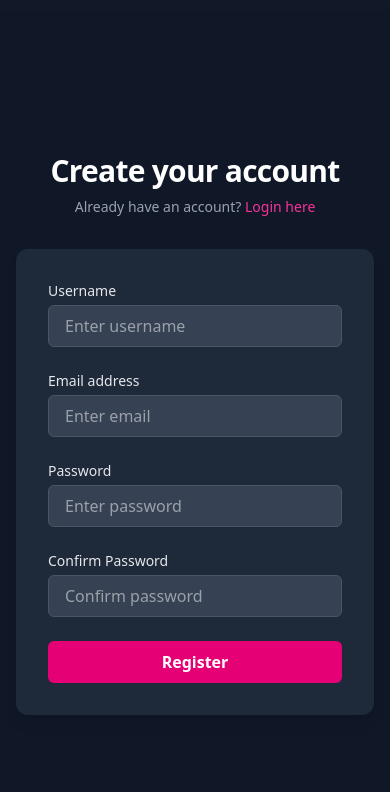
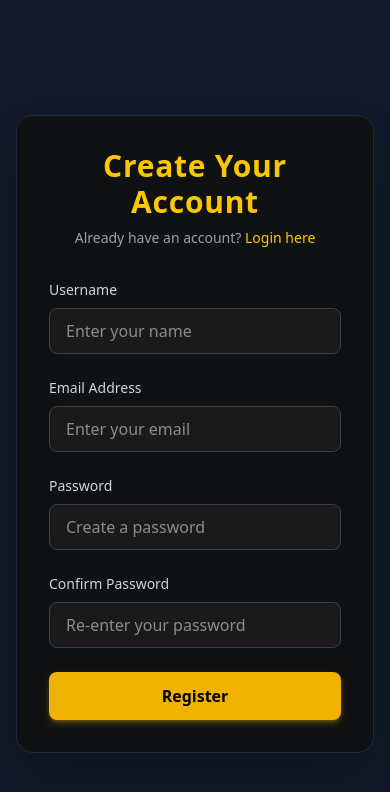
Before and after one commit to AbdulRehman985/--SolerLink__App, a React (Vite) app in the folder frontend/: page /register in a window 390 px wide. Shown: the top 792 px of the page. Built offline with nearby package versions, Linux system fonts and the light colour scheme.

Commit message:
adding dashboard and some more feature

```diff
--- a/frontend/src/main.jsx
+++ b/frontend/src/main.jsx
@@ -26,7 +26,7 @@ import PlaceOrders from "./pages/Orders/PlaceOrders.jsx";
 import Order from "./pages/Orders/Order.jsx";
 import UserOrder from "./pages/User/UserOrder.jsx";
 import OrderList from "./pages/Admin/OrderList.jsx";
-// import Dashboard from "./pages/Admin/Dashboard.jsx";
+import Dashboard from "./pages/Admin/Dashboard.jsx";
 
 const router = createBrowserRouter(
   createRoutesFromElements(
@@ -52,7 +52,7 @@ const router = createBrowserRouter(
         <Route path="allproduct" element={<AllProduct />} />
         <Route path="orderlist" element={<OrderList />} />
         <Route path="product/update/:_id" element={<Updateproduct />} />
-        {/* <Route path="dashboard" element={<Dashboard />} /> */}
+        <Route path="dashboard" element={<Dashboard />} />
       </Route>
     </Route>
   )
--- a/frontend/src/pages/Admin/Dashboard.jsx
+++ b/frontend/src/pages/Admin/Dashboard.jsx
@@ -0,0 +1,123 @@
+import React, { useState, useEffect } from "react";
+import Chart from "react-apexcharts";
+import { useGetUsersQuery } from "../../redux/api/userApiSlice";
+import {
+    useGetTotalOrdersQuery,
+    useGetTotalSalesByDateQuery,
+    useGetTotalSalesQuery,
+} from "../../redux/api/OrderApiSlice";
+
+import AdminMenu from "./AdminMenu";
+import OrderList from "./OrderList";
+import Loader from "../../components/Loader";
+
+const AdminDashboard = () => {
+    const { data: sales, isLoading } = useGetTotalSalesQuery();
+    console.log("🚀 ~ AdminDashboard ~ sales:", sales)
+    const { data: customers } = useGetUsersQuery();
+    const { data: orders } = useGetTotalOrdersQuery();
+    const { data: salesDetail } = useGetTotalSalesByDateQuery();
+    console.log("🚀 ~ AdminDashboard ~ salesDetail:", salesDetail)
+
+    const [state, setState] = useState({
+        options: {
+            chart: { type: "line", toolbar: { show: false } },
+            tooltip: { theme: "dark" },
+            colors: ["#F59E0B"], // amber highlight
+            dataLabels: { enabled: false },
+            stroke: { curve: "smooth", width: 3 },
+            grid: { borderColor: "#1f2937", strokeDashArray: 4 },
+            xaxis: {
+                categories: [],
+                labels: { style: { colors: "#d1d5db" } },
+            },
+            yaxis: {
+                labels: { style: { colors: "#d1d5db" } },
+            },
+        },
+        series: [{ name: "Sales", data: [] }],
+    });
+
+    useEffect(() => {
+        if (salesDetail) {
+            const formattedSalesDate = salesDetail.map((item) => ({
+                x: item._id,
+                y: item.totalSales,
+            }));
+
+            setState((prev) => ({
+                ...prev,
+                options: {
+                    ...prev.options,
+                    xaxis: { categories: formattedSalesDate.map((i) => i.x) },
+                },
+                series: [{ name: "Sales", data: formattedSalesDate.map((i) => i.y) }],
+            }));
+        }
+    }, [salesDetail]);
+
+    return (
+        <>
+            <AdminMenu />
+
+            <section className="min-h-screen text-white px-6 py-10 md:px-12 lg:px-20">
+                {/* Stats Section */}
+                <div className="grid grid-cols-1 sm:grid-cols-2 lg:grid-cols-3 gap-8 mb-16">
+                    {/* Sales */}
+                    <div className="bg-[#181818]/80 backdrop-blur-lg rounded-2xl p-6 border border-[#2a2a2a] hover:border-amber-500 transition-all hover:shadow-[0_0_20px_#F59E0B60]">
+                        <div className="flex items-center space-x-4">
+                            <div className="bg-amber-500/20 p-4 rounded-full">💰</div>
+                            <div>
+                                <p className="text-gray-400">Total Orders amount </p>
+                                <h2 className="text-2xl font-bold text-amber-400">
+                                    {isLoading ? <Loader /> : `PKR${sales?.totalSales?.toFixed(2)}`}
+                                </h2>
+                            </div>
+                        </div>
+                    </div>
+
+                    {/* Customers */}
+                    <div className="bg-[#181818]/80 backdrop-blur-lg rounded-2xl p-6 border border-[#2a2a2a] hover:border-amber-500 transition-all hover:shadow-[0_0_20px_#F59E0B60]">
+                        <div className="flex items-center space-x-4">
+                            <div className="bg-amber-500/20 p-4 rounded-full">👥</div>
+                            <div>
+                                <p className="text-gray-400">Customers</p>
+                                <h2 className="text-2xl font-bold text-amber-400">
+                                    {customers ? customers.length : <Loader />}
+                                </h2>
+                            </div>
+                        </div>
+                    </div>
+
+                    {/* Orders */}
+                    <div className="bg-[#181818]/80 backdrop-blur-lg rounded-2xl p-6 border border-[#2a2a2a] hover:border-amber-500 transition-all hover:shadow-[0_0_20px_#F59E0B60]">
+                        <div className="flex items-center space-x-4">
+                            <div className="bg-amber-500/20 p-4 rounded-full">📦</div>
+                            <div>
+                                <p className="text-gray-400">Total Orders</p>
+                                <h2 className="text-2xl font-bold text-amber-400">
+                                    {orders ? orders.totalOrders : <Loader />}
+                                </h2>
+                            </div>
+                        </div>
+                    </div>
+                </div>
+
+                {/* Chart Section */}
+                <div className="bg-[#181818]/80 backdrop-blur-lg rounded-2xl border border-[#2a2a2a] p-8 shadow-lg hover:shadow-[0_0_25px_#F59E0B40] transition-all">
+                    <h3 className="text-xl font-semibold mb-4 text-amber-400">
+                        Sales Overview
+                    </h3>
+                    <Chart options={state.options} series={state.series} type="bar" height="350" />
+                </div>
+
+                {/* Orders List */}
+                <div className="mt-16">
+                    <OrderList />
+                </div>
+            </section>
+        </>
+    );
+};
+
+export default AdminDashboard;
--- a/frontend/src/pages/Product/ProductDetails.jsx
+++ b/frontend/src/pages/Product/ProductDetails.jsx
@@ -123,7 +123,7 @@ const ProductDetails = () => {
                 </p>
                 <Rating
                   value={Product.rating}
-                  text={`${Product.numReviews} Reviews`}
+                  text={` Reviews:${Product.numReviews}`}
                 />
               </div>
 
--- a/frontend/src/pages/auth/Register.jsx
+++ b/frontend/src/pages/auth/Register.jsx
@@ -1,13 +1,13 @@
 import React, { useState } from "react";
 import { useRegisterMutation } from "../../redux/api/userApiSlice";
-import Loader from "../../components/Loader";
 import { Link, useLocation, useNavigate } from "react-router-dom";
 import { useDispatch, useSelector } from "react-redux";
 import { toast } from "react-toastify";
 import { setCredentials } from "../../redux/features/auth/authSlice";
+import { motion } from "framer-motion";
 
 const Register = () => {
-  const [Username, SetUsername] = useState("");
+  const [username, setUsername] = useState("");
   const [email, setEmail] = useState("");
   const [password, setPassword] = useState("");
   const [confirmPassword, setConfirmPassword] = useState("");
@@ -28,131 +28,138 @@ const Register = () => {
     }
     try {
       const res = await register({
-        username: Username,
+        username,
         email,
         password,
       }).unwrap();
       dispatch(setCredentials({ ...res }));
-      toast.success("User successfully registered");
+      toast.success("Account created successfully!");
       navigate(redirect);
     } catch (error) {
-      toast.error(error.message || "Registration failed");
+      toast.error(error?.data?.message || "Registration failed");
     }
   };
 
   return (
-    <section className="min-h-screen flex items-center justify-center px-4 sm:px-6 lg:px-8 bg-gray-900 text-white">
-      <div className="max-w-md w-full space-y-8">
-        <div>
-          <h2 className="text-center text-3xl font-bold tracking-tight">
-            Create your account
+    <motion.section
+      className="min-h-screen flex items-center justify-center px-4 text-white "
+      initial={{ opacity: 0 }}
+      animate={{ opacity: 1 }}
+      transition={{ duration: 0.6 }}
+    >
+      <motion.div
+        className="max-w-md w-full space-y-8 bg-[#111]/90 backdrop-blur-xl border border-gray-800 p-8 rounded-2xl shadow-2xl"
+        initial={{ y: 40, opacity: 0 }}
+        animate={{ y: 0, opacity: 1 }}
+        transition={{ duration: 0.6 }}
+      >
+        {/* Header */}
+        <div className="text-center">
+          <h2 className="text-3xl font-bold text-yellow-400 tracking-wide">
+            Create Your  Account
           </h2>
-          <p className="mt-2 text-center text-sm text-gray-400">
+          <p className="mt-2 text-sm text-gray-400">
             Already have an account?{" "}
             <Link
               to={redirect ? `/login?redirect=${redirect}` : "/login"}
-              className="font-medium text-pink-500 hover:underline"
+              className="text-yellow-400 font-medium hover:underline"
             >
               Login here
             </Link>
           </p>
         </div>
-        <form
-          onSubmit={onSubmitHandler}
-          className="space-y-6 bg-gray-800 p-8 rounded-xl shadow-lg"
-        >
+
+        {/* Form */}
+        <form onSubmit={onSubmitHandler} className="space-y-6">
+          {/* Username */}
           <div>
             <label
-              htmlFor="name"
-              className="block text-sm font-medium text-gray-200"
+              htmlFor="username"
+              className="block text-sm font-medium text-gray-300"
             >
               Username
             </label>
             <input
-              id="name"
-              name="Username"
               type="text"
-              autoComplete="username"
+              id="username"
               required
-              className="mt-1 w-full px-4 py-2 bg-gray-700 border border-gray-600 rounded-md focus:outline-none focus:ring-2 focus:ring-pink-500"
-              placeholder="Enter username"
-              value={Username}
-              onChange={(e) => SetUsername(e.target.value)}
+              value={username}
+              onChange={(e) => setUsername(e.target.value)}
+              placeholder="Enter your name"
+              className="mt-2 w-full px-4 py-2.5 bg-[#1a1a1a] border border-gray-700 rounded-lg focus:outline-none focus:ring-2 focus:ring-yellow-400 transition"
             />
           </div>
 
+          {/* Email */}
           <div>
             <label
               htmlFor="email"
-              className="block text-sm font-medium text-gray-200"
+              className="block text-sm font-medium text-gray-300"
             >
-              Email address
+              Email Address
             </label>
             <input
+              type="email"
               id="email"
-              name="email"
-              type="email"
-              autoComplete="email"
               required
-              className="mt-1 w-full px-4 py-2 bg-gray-700 border border-gray-600 rounded-md focus:outline-none focus:ring-2 focus:ring-pink-500"
-              placeholder="Enter email"
               value={email}
               onChange={(e) => setEmail(e.target.value)}
+              placeholder="Enter your email"
+              className="mt-2 w-full px-4 py-2.5 bg-[#1a1a1a] border border-gray-700 rounded-lg focus:outline-none focus:ring-2 focus:ring-yellow-400 transition"
             />
           </div>
 
+          {/* Password */}
           <div>
             <label
               htmlFor="password"
-              className="block text-sm font-medium text-gray-200"
+              className="block text-sm font-medium text-gray-300"
             >
               Password
             </label>
             <input
+              type="password"
               id="password"
-              name="password"
-              type="password"
-              autoComplete="new-password"
               required
-              className="mt-1 w-full px-4 py-2 bg-gray-700 border border-gray-600 rounded-md focus:outline-none focus:ring-2 focus:ring-pink-500"
-              placeholder="Enter password"
               value={password}
               onChange={(e) => setPassword(e.target.value)}
+              placeholder="Create a password"
+              className="mt-2 w-full px-4 py-2.5 bg-[#1a1a1a] border border-gray-700 rounded-lg focus:outline-none focus:ring-2 focus:ring-yellow-400 transition"
             />
           </div>
 
+          {/* Confirm Password */}
           <div>
             <label
               htmlFor="confirmPassword"
-              className="block text-sm font-medium text-gray-200"
+              className="block text-sm font-medium text-gray-300"
             >
               Confirm Password
             </label>
             <input
+              type="password"
               id="confirmPassword"
-              name="confirmPassword"
-              type="password"
               required
-              className="mt-1 w-full px-4 py-2 bg-gray-700 border border-gray-600 rounded-md focus:outline-none focus:ring-2 focus:ring-pink-500"
-              placeholder="Confirm password"
               value={confirmPassword}
               onChange={(e) => setConfirmPassword(e.target.value)}
+              placeholder="Re-enter your password"
+              className="mt-2 w-full px-4 py-2.5 bg-[#1a1a1a] border border-gray-700 rounded-lg focus:outline-none focus:ring-2 focus:ring-yellow-400 transition"
             />
           </div>
 
-          <div>
-            <button
-              type="submit"
-              disabled={isLoading}
-              className="w-full flex justify-center py-2 px-4 border border-transparent rounded-md bg-pink-600 text-white font-semibold hover:bg-pink-700 transition disabled:opacity-50"
-            >
-              {isLoading ? "Registering..." : "Register"}
-            </button>
-            {isLoading && <Loader />}
-          </div>
+          {/* Submit Button */}
+          <motion.button
+            whileHover={{ scale: 1.02 }}
+            whileTap={{ scale: 0.97 }}
+            disabled={isLoading}
+            type="submit"
+            className="w-full py-3 bg-yellow-500 hover:bg-yellow-600 transition-all text-black font-semibold rounded-lg shadow-md shadow-yellow-500/30 disabled:opacity-50"
+          >
+            {isLoading ? "Registering..." : "Register"}
+          </motion.button>
         </form>
-      </div>
-    </section>
+      </motion.div>
+    </motion.section>
   );
 };
 
--- a/frontend/src/redux/api/OrderApiSlice.js
+++ b/frontend/src/redux/api/OrderApiSlice.js
@@ -58,7 +58,7 @@ export const OrderApiSlice = apiSlice.injectEndpoints({
     // Get total orders (Admin dashboard)
     getTotalOrders: builder.query({
       query: () => ({
-        url: `${Order_URL}/total-orders`,
+        url: `${Order_URL}/total-order`,
       }),
     }),
 
```
Also changed, not shown: 2 other files (tests, documents, lock files or other folders).
